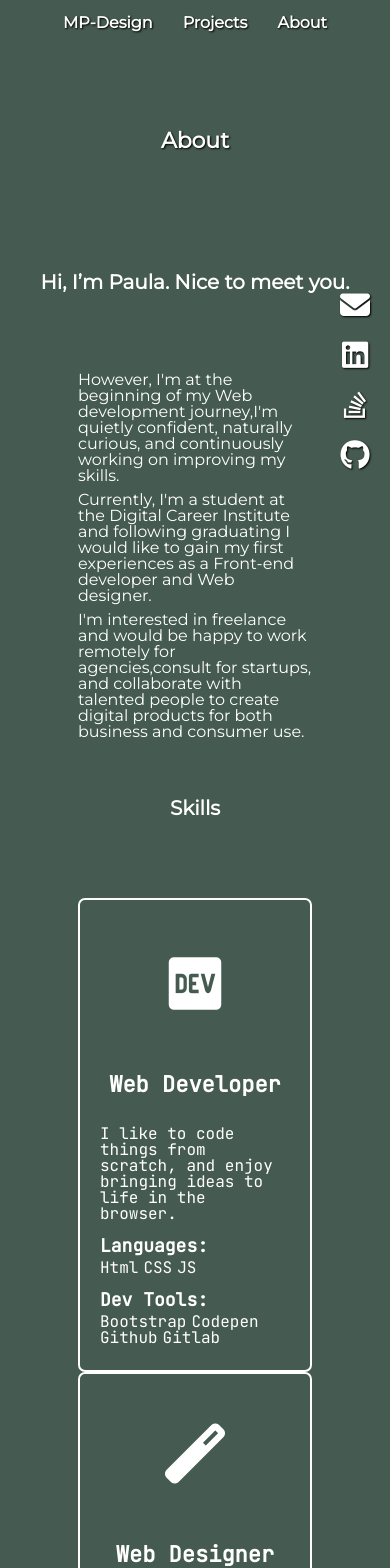
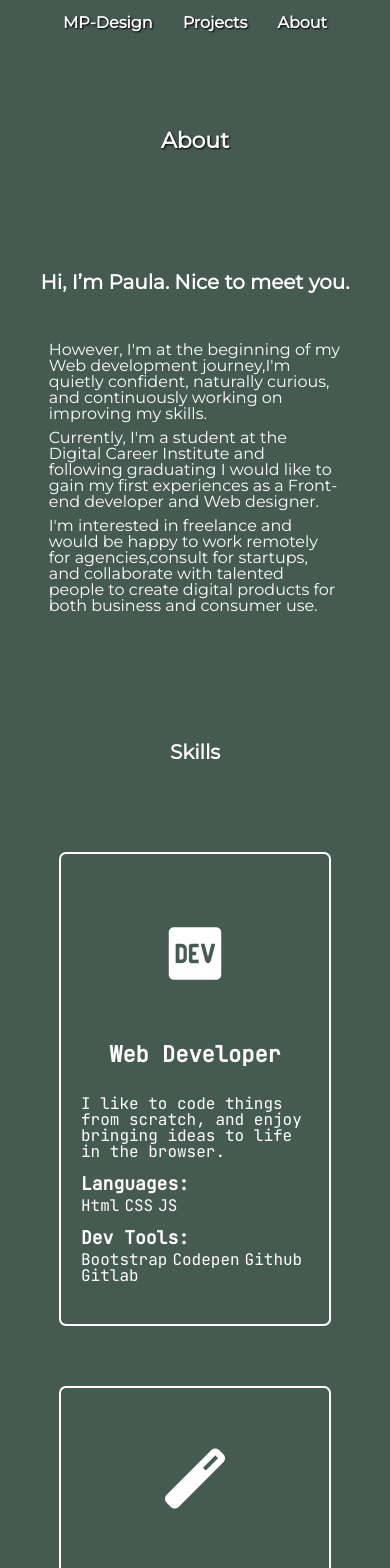
Before and after one commit to paulam92/mp-design, a React (Create React App) app: page /about in a window 390 px wide. Shown: the top 1568 px of the page. Built offline with nearby package versions, Linux system fonts and the light colour scheme.

Commit message:
get changes

```diff
--- a/src/css/App.css
+++ b/src/css/App.css
@@ -3,6 +3,7 @@
   flex-direction: column;
   justify-content: center;
   align-items: center;
+  background-color: var(--main-color);
   max-width: 100vw;
   min-height: 100vh;
 }
--- a/src/css/about.css
+++ b/src/css/about.css
@@ -5,7 +5,6 @@
   align-items: center;
   width: 100%;
   min-height: 100vh;
-  background-color: var(--main-color);
   color: var(--main-bright);
 }
 
@@ -23,12 +22,25 @@
   /* text-shadow: 1px 1px 2px var(--main-dark); */
 }
 
-.about-text-wrapper {
-  width: 60%;
-  margin: 50px 0;
+@media only screen and (max-width: 350px) {
+  .about-component h3 {
+    font-size: 18px;
+    max-width: 90%;
+  }
 }
 
-.about-component div p {
+.about-text-wrapper {
+  width: 55%;
+  margin: 20px 0 120px;
+}
+
+@media only screen and (max-width: 1200px) {
+  .about-text-wrapper {
+    width: 75%;
+  }
+}
+
+.about-text-wrapper p {
   font-size: 16px;
   margin: 0 0 8px 0;
 }
@@ -39,5 +51,11 @@
   align-items: center;
   flex-wrap: wrap;
   width: 60%;
-  margin: 50px 0;
+  margin: 30px 0 50px;
 }
+
+@media only screen and (max-width: 1200px) {
+  .skills-card-wrapper {
+    width: 80%;
+  }
+}
--- a/src/css/footer.css
+++ b/src/css/footer.css
@@ -3,6 +3,12 @@
   top: 0;
   right: 0;
   bottom: 0;
+}
+
+@media only screen and (max-width: 680px) {
+  .footer-component {
+    position: relative;
+  }
 }
 
 .footer-component ul {
@@ -13,6 +19,13 @@
   align-items: center;
 }
 
+@media only screen and (max-width: 680px) {
+  .footer-component ul {
+    height: 30vh;
+    flex-direction: row;
+  }
+}
+
 .footer-component ul li i {
   color: var(--main-bright);
   text-shadow: 1px 1px 2px var(--main-dark);
@@ -21,6 +34,14 @@
   margin: 0 10px;
 }
 
+@media only screen and (max-width: 450px) {
+  .footer-component ul li i {
+    font-size: 25px;
+    padding: 5px;
+    margin: 0 5px;
+  }
+}
+
 .footer-component ul li i:hover {
   color: var(--main-grey);
 }
--- a/src/css/home.css
+++ b/src/css/home.css
@@ -5,7 +5,6 @@
   align-items: center;
   width: 100%;
   min-height: 100vh;
-  background-color: var(--main-color);
   color: var(--main-bright);
   background-position: center;
   background-size: cover;
@@ -36,6 +35,7 @@
 .home-component h2 {
   font-size: 22px;
   font-weight: bold;
+  max-width: 90%;
   margin: 0 0 30px 0;
   text-shadow: 1px 1px 2px var(--main-dark);
 }
--- a/src/css/navbar.css
+++ b/src/css/navbar.css
@@ -12,6 +12,18 @@
   margin: 10px;
 }
 
+@media only screen and (max-width: 300px) {
+  .nav li {
+    margin: 0;
+  }
+}
+
+@media only screen and (max-width: 250px) {
+  .nav li {
+    font-size: 14px;
+  }
+}
+
 .nav li .nav-link {
   color: var(--main-bright);
   text-decoration: none;
--- a/src/css/projects.css
+++ b/src/css/projects.css
@@ -5,7 +5,6 @@
   align-items: center;
   width: 100%;
   min-height: 100vh;
-  background-color: var(--main-color);
   color: var(--main-bright);
 }
 
--- a/src/css/skills.css
+++ b/src/css/skills.css
@@ -10,6 +10,12 @@
   min-height: 430px;
   /* margin: 20px; */
   padding: 20px;
+}
+
+@media only screen and (max-width: 1200px) {
+  .skills-component {
+    margin: 30px 20px;
+  }
 }
 
 .skills-component i {
--- a/src/var.css
+++ b/src/var.css
@@ -2,6 +2,7 @@
     --main-color: rgba(49, 73, 63, 0.9);
     --main-link: rgba(49, 53, 73, 0.9);
     --main-dark: black;
+    --main-dark-grey: #101010;
     --main-bright: white;
     --main-grey: grey;
 }
```
